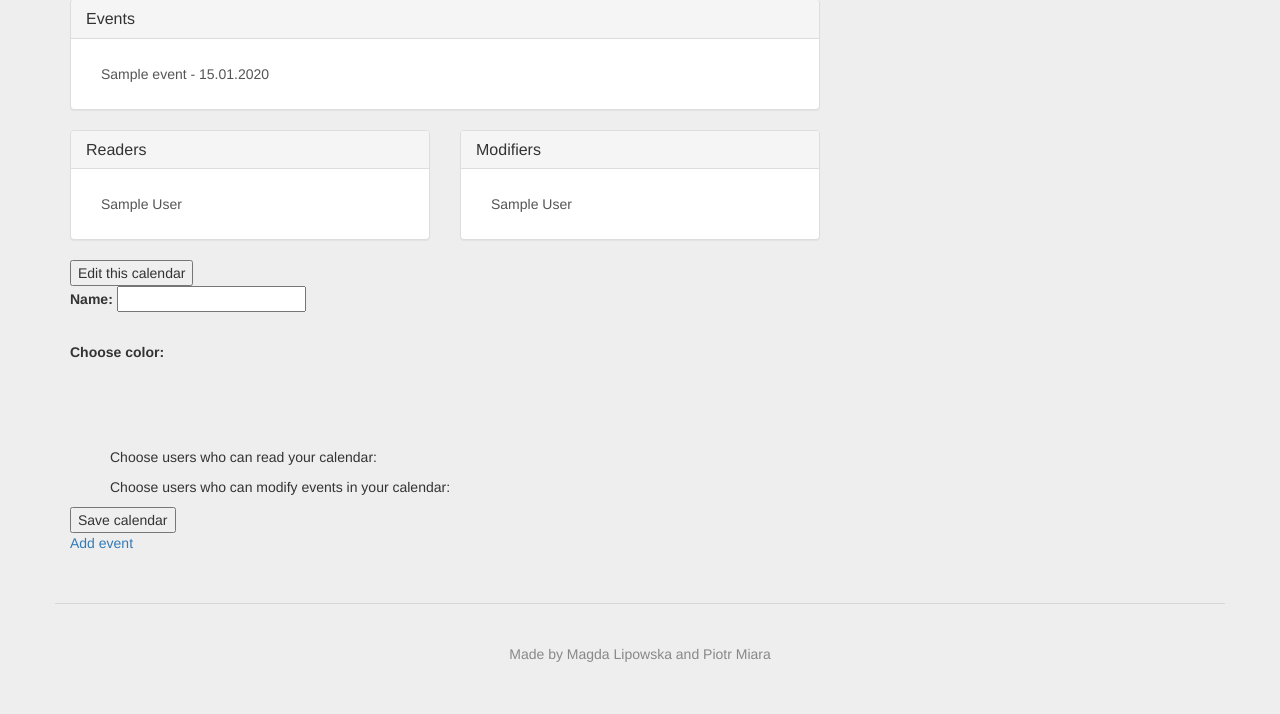
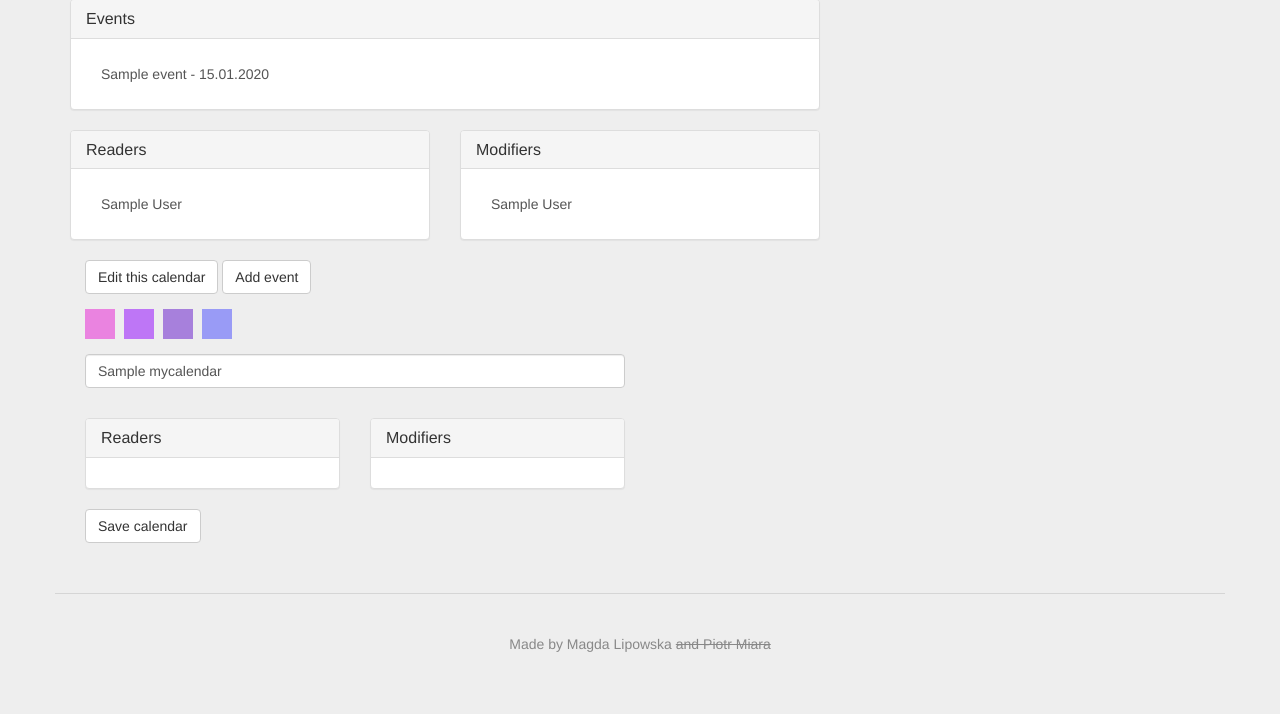
Before and after one commit to kasztanka/django_calendar, a Django app: page /calendar/1 in a window 1280 px wide. Shown: the part 177-891 px from the top of the page. After the commit the page ends 829 px from the top, so only its background shows below. Run offline with Django 3.2, Linux system fonts and the light colour scheme; a user stored in the database is signed in; tables that the repository leaves empty hold one stand-in row (values such as "Sample post"); some libraries are stand-ins or nearby versions.

Commit message:
Fixed hour location in week and day templates. Refresh in calendar views and new look for editing calendar

```diff
--- a/my_calendar/forms.py
+++ b/my_calendar/forms.py
@@ -35,7 +35,7 @@ class CalendarForm(forms.ModelForm):
 
     class Meta:
         model = MyCalendar
-        fields = ('readers', 'modifiers')
+        fields = ('name', 'color', 'readers', 'modifiers')
         widgets = {
             'readers': forms.CheckboxSelectMultiple,
             'modifiers': forms.CheckboxSelectMultiple,
@@ -47,9 +47,21 @@ class CalendarForm(forms.ModelForm):
         """
         super(CalendarForm, self).__init__(*args, **kwargs)
         if owner is not None:
+            self.owner = owner
             without_owner = UserProfile.objects.all().exclude(pk=owner.pk)
             self.fields['readers'].queryset = without_owner
             self.fields['modifiers'].queryset = without_owner
+
+    def save(self, commit=True):
+        instance = super(CalendarForm, self).save(commit=False)
+        instance.owner = self.owner
+        if commit:
+            instance.save()
+            instance.readers = self.cleaned_data['readers']
+            instance.readers.add(instance.owner)
+            instance.modifiers = self.cleaned_data['modifiers']
+            instance.modifiers.add(instance.owner)
+        return instance
 
 
 class EventForm(forms.ModelForm):
--- a/my_calendar/static/base.css
+++ b/my_calendar/static/base.css
@@ -235,3 +235,7 @@ footer {
     color: #888;
     text-align: center;
 }
+
+.mt {
+    margin-top: 15px;
+}
--- a/my_calendar/templates/my_calendar/calendar.html
+++ b/my_calendar/templates/my_calendar/calendar.html
@@ -58,39 +58,56 @@
             </div>
         </div>
         {% if profile == calendar.owner %}
-            <button onclick="formDisplay('calendar_form', 'edit_calendar', 'Edit this calendar');return false;" id="edit_calendar">Edit this calendar</button>
 
-            {% if form_errors %}
-                <div>{{ form_errors }}</div>
-            {% endif %}
+            <div class="col-lg-6">
+                <button onclick="formDisplay('calendar_form', 'edit_calendar', 'Edit this calendar');return false;" class="btn btn-default" id="edit_calendar">
+                    Edit this calendar
+                </button>
+                <a id="add_event" href="{% url 'my_calendar:new_event'%}?cal_pk={{ calendar.pk }}" class="btn btn-default">Add event</a>
 
-            <form method="POST" id="calendar_form">
-                {% csrf_token %}
-                <div>
-                    <label for="id_name">Name:</label>
-                    <input id="id_name" maxlength="100" name="name" type="text" required />
-                </div>
-                <div>
-                    <label for="id_color">Choose color:</label>
+                <form method="POST" id="calendar_form" class="mt">
+                    {% csrf_token %}
                     <input id="id_color" name="color" type="hidden"/>
-                </div>
                 {% for color in colors %}
-                    <div style="background-color: #{{ color }}; height:20px; width:20px;" class="colors" name="{{ color }}"></div>
+                    <div style="background-color: {{ color }}; border: 4px solid {{ color }}" class="color-box" name="{{ color }}"></div>
                 {% endfor %}
-                <ul id="readers">Choose users who can read your calendar:
-                {% for user in calendar_form.readers %}
-                    <li>{{ user }}</li>
-                {% endfor %}
-                </ul>
-                <ul id="modifiers">Choose users who can modify events in your calendar:
-                {% for user in calendar_form.modifiers %}
-                    <li>{{ user }}</li>
-                {% endfor %}
-                </ul>
-                <button type="submit" id="save_calendar">Save calendar</button>
-            </form>
+                    <input id="id_name" class="form-control" placeholder="Calendar name"
+                        maxlength="100" name="name" type="text" value="{{ calendar_form.name.value }}" required/>
+                    <div class="row">
+                        <div class="col-lg-6">
+                            <div class="panel panel-default">
+                                <div class="panel-heading">
+                                    <h3 class="panel-title">Readers</h3>
+                                </div>
+                                <div class="panel-body list-group readers">
+                                {% for user in calendar_form.readers %}
+                                    <p class="list-group-item">
+                                        {{ user }}
+                                    </p>
+                                {% endfor %}
+                                </div>
+                            </div>
+                        </div>
+                        <div class="col-lg-6">
+                            <div class="panel panel-default">
+                                <div class="panel-heading">
+                                    <h3 class="panel-title">Modifiers</h3>
+                                </div>
+                                <div class="panel-body list-group modifiers">
+                                {% for user in calendar_form.modifiers %}
+                                    <p class="list-group-item">
+                                        {{ user }}
+                                    </p>
+                                {% endfor %}
+                                </div>
+                            </div>
+                        </div>
+                    </div>
 
-            <a id="add_event" href="{% url 'my_calendar:new_event' cal_pk=calendar.pk %}">Add event</a>
+                    <button type="submit" class="btn btn-default">Save calendar</button>
+                </form>
+            </div>
+
         {% endif %}
     {% endif %}
 {% endblock content %}
@@ -98,7 +115,7 @@
 <script src="{% static 'calendar_form_colors.js' %}"></script>
 <script>
     const currentColor = document.getElementsByName("{{ calendar.color }}")[0];
-    currentColor.className += " active";
+    currentColor.classList.add("active-color-box");
     const input = document.getElementById("id_color");
     input.value = currentColor.getAttribute("name");
     const forms = ['calendar_form'];
--- a/my_calendar/templates/my_calendar/day.html
+++ b/my_calendar/templates/my_calendar/day.html
@@ -72,7 +72,7 @@
 {% endblock content %}
 {% block scripts %}
 <script>
-    const outer_height = $("#events").height();
+    const outer_height = $("#bottom").height();
     let event;
 {% for dict_ in days %}
 {% for event in dict_.events %}
--- a/my_calendar/templates/my_calendar/footer.html
+++ b/my_calendar/templates/my_calendar/footer.html
@@ -1 +1 @@
-<p>Made by Magda Lipowska and Piotr Miara</p>
+<p>Made by Magda Lipowska <strike>and Piotr Miara</strike></p>
--- a/my_calendar/templates/my_calendar/header.html
+++ b/my_calendar/templates/my_calendar/header.html
@@ -15,7 +15,7 @@
                     </a>
                     <ul class="dropdown-menu">
                         <li><a href="{% url 'my_calendar:new_calendar' %}">Calendar</a></li>
-                        <li><a href="#">Event</a></li>
+                        <li><a href="{% url 'my_calendar:new_event' %}">Event</a></li>
                     </ul>
                 </li>
             </ul>
--- a/my_calendar/templates/my_calendar/week.html
+++ b/my_calendar/templates/my_calendar/week.html
@@ -65,7 +65,7 @@
                             id="event-{{ event.pk }}-{{ dict_.day|date:'Y/m/d' }}"
                             style="position:absolute;
                                    height:calc({{ event.height }} * 100%);
-                                   color:{{ event.color }}">
+                                   color:{{ event.color }};">
                             {{ event.title }}
                         </div>
                     </a>
@@ -81,7 +81,7 @@
 {% endblock content %}
 {% block scripts %}
 <script>
-    const outer_height = $(".events").height();
+    const outer_height = $("#bottom").height();
     let event;
 {% for dict_ in days %}
 {% for event in dict_.events %}
--- a/my_calendar/urls.py
+++ b/my_calendar/urls.py
@@ -17,7 +17,7 @@ urlpatterns = [
     url(r'^calendar/new$', views.new_calendar, name='new_calendar'),
     url(r'^calendar/(?P<cal_pk>\d+)$',
         views.calendar_view, name='calendar_view'),
-    url(r'^event/new/(?P<cal_pk>\d+)$', views.new_event, name='new_event'),
+    url(r'^event/new$', views.new_event, name='new_event'),
     url(r'^event/(?P<event_pk>\d+)$', views.event_view, name='event_view'),
     url(r'^search/', views.search, name='search'),
 ]
--- a/my_calendar/views.py
+++ b/my_calendar/views.py
@@ -178,23 +178,8 @@ def new_calendar(request):
         owner = UserProfile.objects.get(user=request.user)
         calendar_form = CalendarForm(data=request.POST or None, owner=owner)
         if request.method == "POST":
-            pattern = re.compile("^#[A-Fa-f0-9]{6}$")
-            if not request.POST['name']:
-                context['form_errors'] = "Name of calendar is required."
-            elif not pattern.match(request.POST['color']):
-                context['form_errors'] = ("Color has to be hexadecimal with hash "
-                    + "at the beginning.")
-            elif calendar_form.is_valid():
-                name = request.POST['name']
-                color = request.POST['color']
-                readers_ids = request.POST.getlist('readers')
-                new_readers = UserProfile.objects.filter(id__in=readers_ids)
-                modifiers_ids = request.POST.getlist('modifiers')
-                new_modifiers = UserProfile.objects.filter(id__in=modifiers_ids)
-                calendar_ = MyCalendar.objects.create(owner=owner, name=name,
-                    color=color)
-                calendar_.readers.add(*new_readers)
-                calendar_.modifiers.add(*new_modifiers)
+            if calendar_form.is_valid():
+                calendar_ = calendar_form.save()
                 return redirect('my_calendar:calendar_view',
                     cal_pk=calendar_.pk)
         context['calendar_form'] = calendar_form
@@ -213,24 +198,10 @@ def calendar_view(request, cal_pk):
                 calendar_form = CalendarForm(data=request.POST or None,
                     instance=calendar_, owner=profile)
                 if request.method == "POST":
-                    pattern = re.compile("^#[A-Fa-f0-9]{6}$")
-                    if not request.POST['name']:
-                        context['form_errors'] = "Name of calendar is required."
-                    elif not pattern.match(request.POST['color']):
-                        context['form_errors'] = ("Color has to be hexadecimal with "
-                            + "hash at the beginning.")
-                    else:
-                        calendar_.name = request.POST['name']
-                        calendar_.color = request.POST['color']
-                        readers_ids = request.POST.getlist('readers')
-                        updated_readers = UserProfile.objects.filter(
-                            id__in=readers_ids)
-                        calendar_.readers.add(*updated_readers)
-                        modifiers_ids = request.POST.getlist('modifiers')
-                        updated_modifiers = UserProfile.objects.filter(
-                            id__in=modifiers_ids)
-                        calendar_.modifiers.add(*updated_modifiers)
-                        calendar_.save()
+                    if calendar_form.is_valid():
+                        calendar_ = calendar_form.save()
+                        return redirect('my_calendar:calendar_view',
+                            cal_pk=calendar_.pk)
                 context['calendar_form'] = calendar_form
             context['calendar'] = calendar_
             events = Event.objects.filter(calendar=calendar_)
@@ -239,34 +210,27 @@ def calendar_view(request, cal_pk):
             context['access_denied'] = "You don't have access to this calendar."
     return render(request, 'my_calendar/calendar.html', context)
 
-def new_event(request, cal_pk):
+def new_event(request):
     context = {}
     if request.user.is_authenticated():
-        calendar_ = get_object_or_404(MyCalendar, pk=cal_pk)
         profile = get_object_or_404(UserProfile, user=request.user)
-        if calendar_.owner == profile:
-            event = Event()
-            event.start = pytz.utc.localize(datetime.datetime.utcnow())
-            event.end = event.start + datetime.timedelta(minutes=30)
-            timezone = get_number_and_name_of_timezone(profile)
-            event_form = EventForm(data=request.POST or None, instance=event,
-                timezone=timezone)
-            attending_status_form = AttendingStatusForm(data=request.POST or None)
-            if request.method == "POST":
-                if event_form.is_valid() and attending_status_form.is_valid():
-                    event = event_form.save(commit=False)
-                    event.calendar = calendar_
-                    event.save()
-                    guest = attending_status_form.save(commit=False)
-                    guest.event = event
-                    guest.user = calendar_.owner
-                    guest.save()
-                    return redirect('my_calendar:event_view', event_pk=event.pk)
-            context['event_form'] = event_form
-            context['attending_status_form'] = attending_status_form
-        else:
-            context['access_denied'] = ("You don't have access to add "
-                + "events to this calendar.")
+        event = Event()
+        event.start = pytz.utc.localize(datetime.datetime.utcnow())
+        event.end = event.start + datetime.timedelta(minutes=30)
+        timezone = get_number_and_name_of_timezone(profile)
+        event_form = EventForm(data=request.POST or None, instance=event,
+            timezone=timezone)
+        attending_status_form = AttendingStatusForm(data=request.POST or None)
+        if request.method == "POST":
+            if event_form.is_valid() and attending_status_form.is_valid():
+                event = event_form.save()
+                guest = attending_status_form.save(commit=False)
+                guest.event = event
+                guest.user = calendar_.owner
+                guest.save()
+                return redirect('my_calendar:event_view', event_pk=event.pk)
+        context['event_form'] = event_form
+        context['attending_status_form'] = attending_status_form
     return render(request, 'my_calendar/new_event.html', context)
 
 def event_view(request, event_pk=None):
```
Also changed, not shown: my_calendar/models.py (+11 -14 lines), my_calendar/templates/my_calendar/new_calendar.html (+14 -2 lines), my_calendar/templates/my_calendar/new_event.html (+46 -0 lines), my_calendar/migrations/0018_auto_20180610_1505.py (added), my_calendar/migrations/0019_auto_20180610_1603.py (added).
